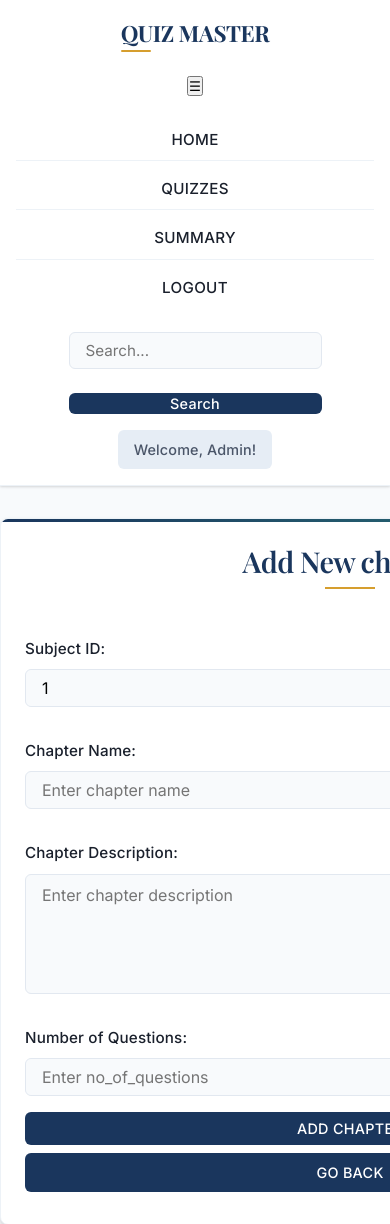
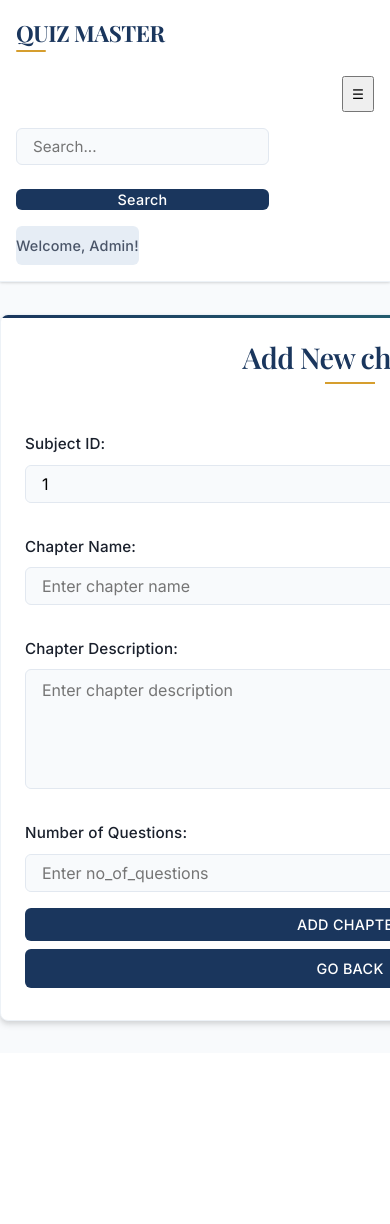
Before and after one commit to ilesha-srivastava/Quiz-Master-V1, a Flask app: page /addChapter/1 in a window 390 px wide; the page is wider, and only the part inside the window is pictured. Shown: the top 1224 px of that part. After the commit the page ends 1027 px from the top of that part, so only its background shows below. Run offline with Flask 3, Linux system fonts and the light colour scheme.

Commit message:
Update dashboard.css

```diff
--- a/static/css/dashboard.css
+++ b/static/css/dashboard.css
@@ -278,6 +278,45 @@ a:hover {
     align-items: center;
     font-size: 0.9rem;
     letter-spacing: 0.01em;
+}
+
+@media (max-width: 768px) {
+  .navbar {
+    flex-direction: column;
+    align-items: flex-start;
+  }
+
+  .navbar-toggle {
+    display: block;
+    margin-left: auto;
+    padding: var(--space-sm);
+  }
+
+  .navbar-links {
+    width: 100%;
+    flex-direction: column;
+    display: none;
+    gap: var(--space-md);
+    margin-top: var(--space-sm);
+  }
+
+  .navbar-links.active {
+    display: flex;
+  }
+
+  .navbar-search {
+    width: 100%;
+    flex-direction: column;
+    gap: var(--space-sm);
+  }
+
+  .navbar-search input {
+    width: 100%;
+  }
+
+  .navbar-welcome {
+    padding: var(--space-sm) 0;
+  }
 }
 
 /* Container Styles */
```
